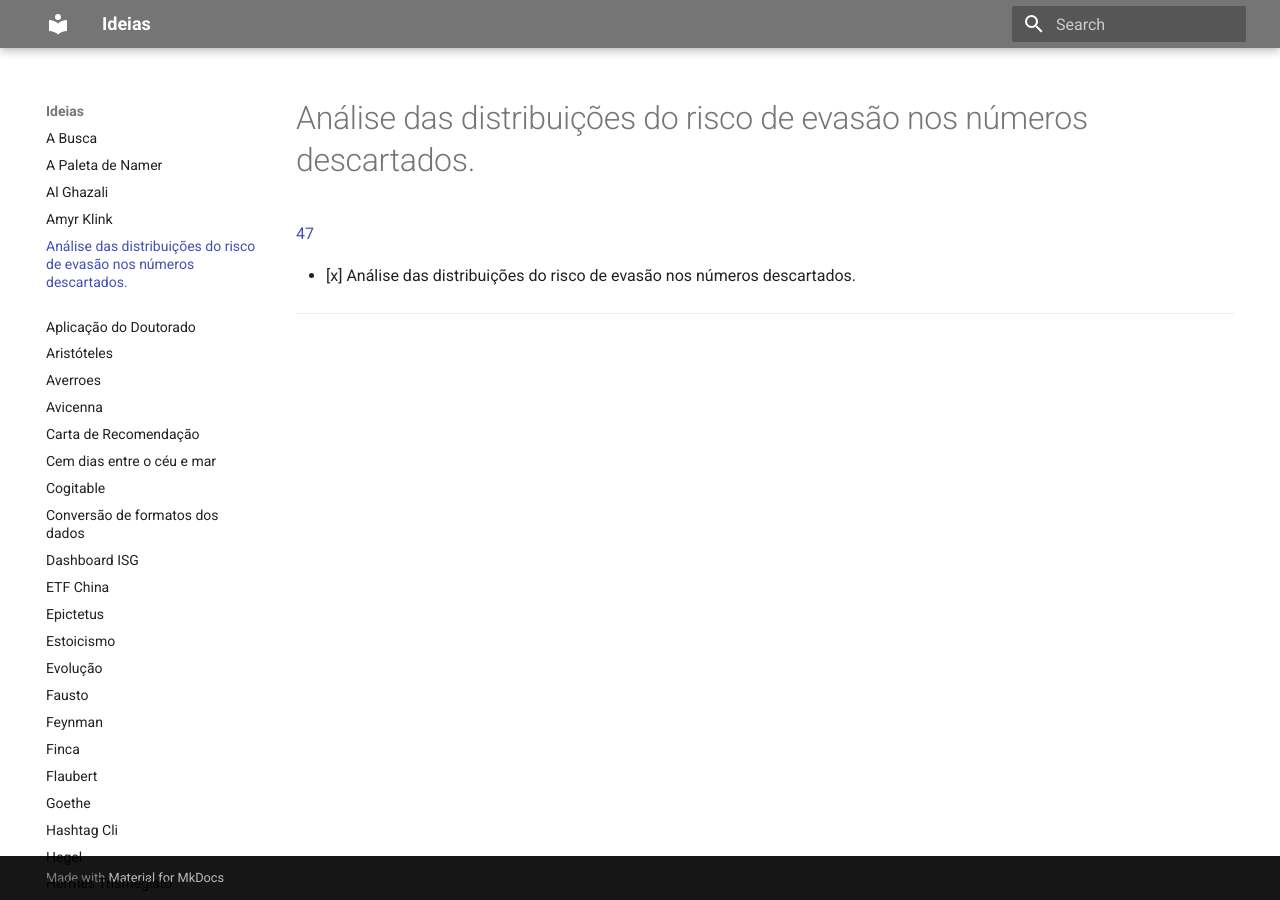
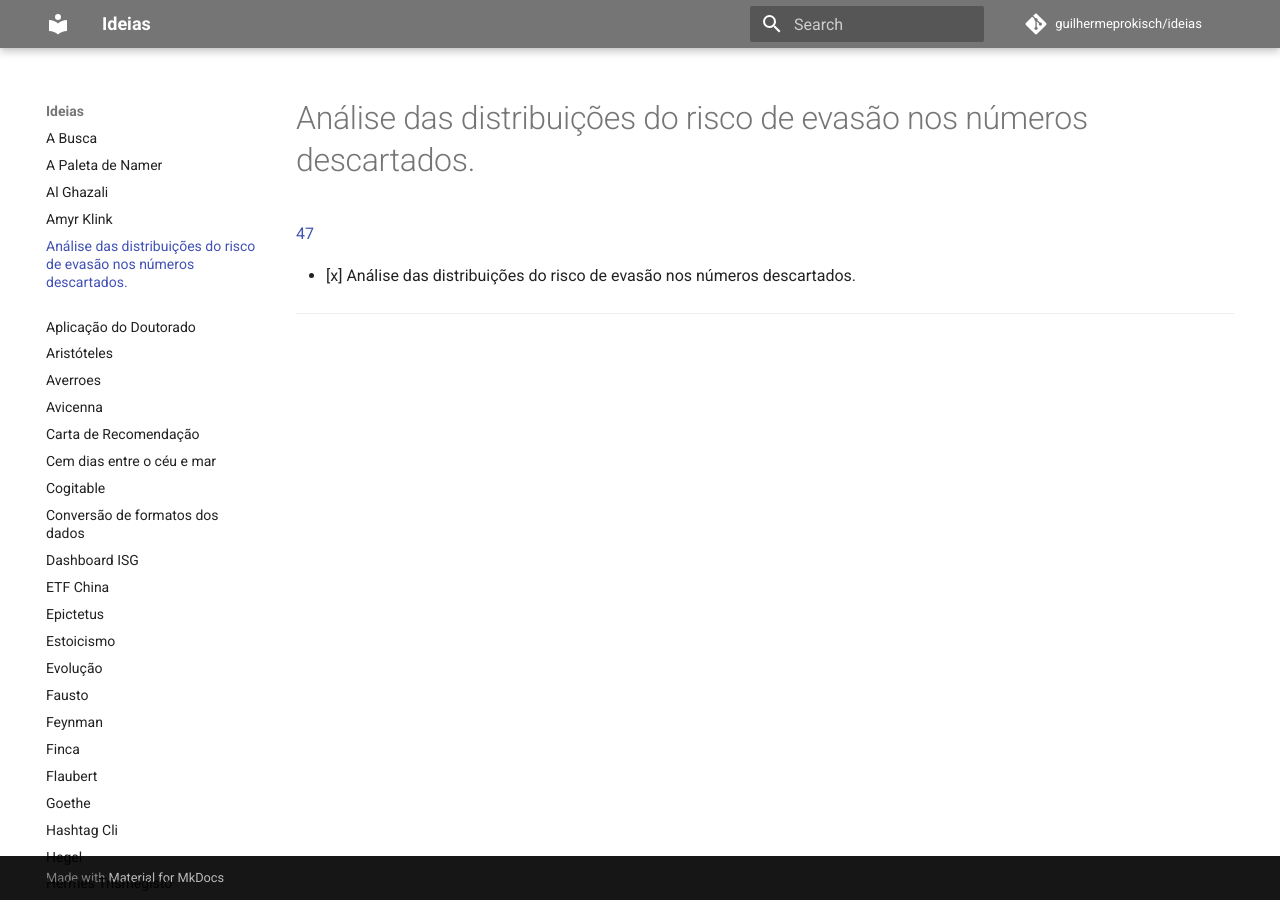
Before and after one commit to guilhermeprokisch/guilherme, an MkDocs documentation site: the page built from docs/Análise das distribuições do risco de evasão nos números descartados..md, in a window 1280 px wide. Built offline with MkDocs 1.6.1 and Material for MkDocs 9.7.7, drawn with Linux system fonts in a browser that asks for light colours; comment, search, counter and statistics services are not loaded.

Commit message:
feat: add repo info

```diff
--- a/mkdocs.yml
+++ b/mkdocs.yml
@@ -1,4 +1,6 @@
 site_name: Ideias
+repo_url: https://github.com/guilhermeprokisch/ideias/issues
+repo_name: guilhermeprokisch/ideias
 theme:
   name: material
   palette:
```
